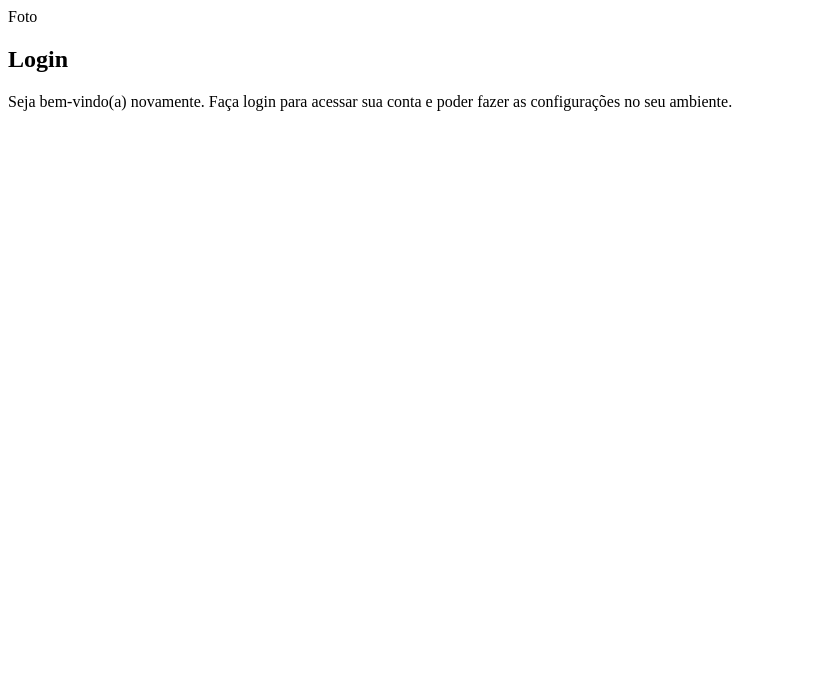
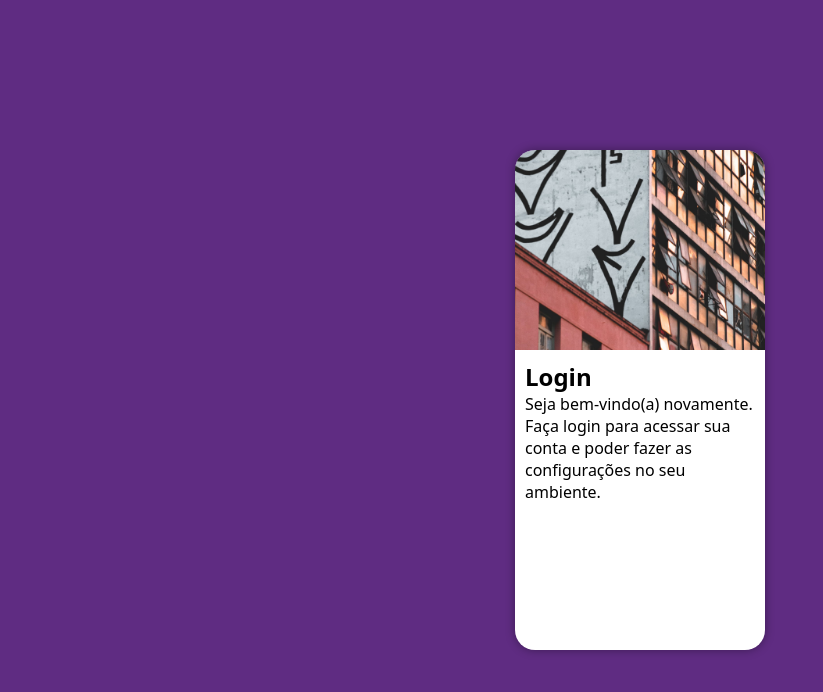
Before and after one commit to otaviopessanha/login, a plain HTML site: page index.html in a window 1280 px wide. Shown: the whole page, without its empty margins (0-823 px from the left). Drawn offline with Linux system fonts and the light colour scheme.

Commit message:
atualizacoes do login

```diff
--- a/estilo/style.css
+++ b/estilo/style.css
@@ -5,3 +5,53 @@
     Verde: #49a09d
     Lilás: #5f2c82
 */
+
+:root {
+    --cor1: #5f2c82;
+    --cor2: #49a09d;
+}
+
+* {
+    font-family: system-ui, -apple-system, BlinkMacSystemFont, 'Segoe UI', Roboto, Oxygen, Ubuntu, Cantarell, 'Open Sans', 'Helvetica Neue', sans-serif;
+    padding: 0%;
+    margin: 0%;
+    box-sizing: border-box;
+}
+
+body, html {
+    background-color: var(--cor1);
+    height: 100vh;
+    width: 100vw;
+}
+
+main {
+    position: relative;
+    height: 100vh;
+    width: 100vw;
+}
+
+section#login {
+    position: absolute;
+    top: 50%;
+    left: 50%;
+    transform: translate(-50%, -50%);
+    overflow: hidden;
+
+    background-color: white;
+    width: 250px;
+    height: 500px;
+    border-radius: 20px;
+    box-shadow: 0px 0px 10px rgba(0, 0, 0, 0.37);
+}
+
+section#login > div#imagem {
+    display: block;
+    background: var(--cor1) no-repeat url(../imagens/fundo.jpg) center center;
+    background-size: cover;
+    height: 200px;
+}
+
+section#login > div#formulario {
+    display: block;
+    padding: 10px;
+}
--- a/index.html
+++ b/index.html
@@ -10,9 +10,7 @@
     <main>
         <section id="login">
 
-            <div id="imagem">
-                Foto
-            </div>
+            <div id="imagem"></div>
 
             <div id="formulario">
 
```
Also changed, not shown: imagens/fundo.jpg (renamed from imagens/pexels-gustavo-crivellari-5396946.jpg).
